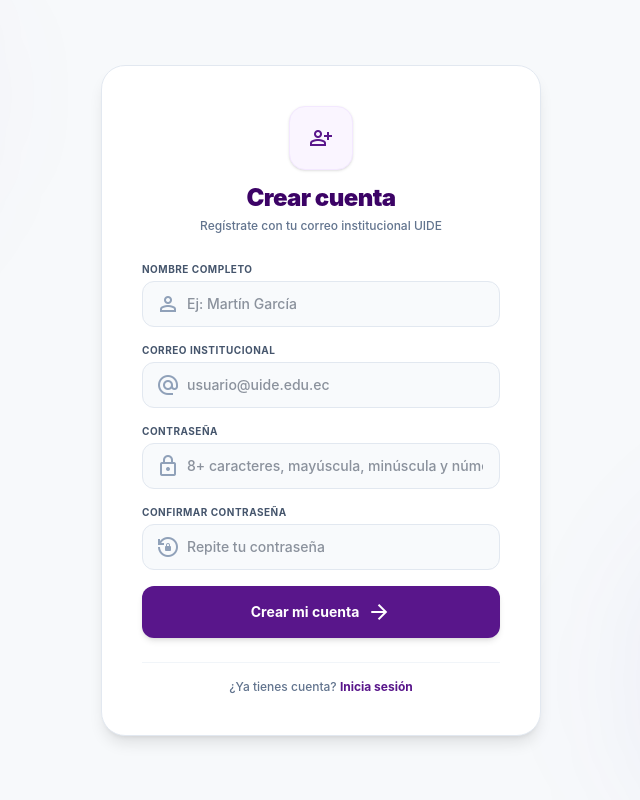
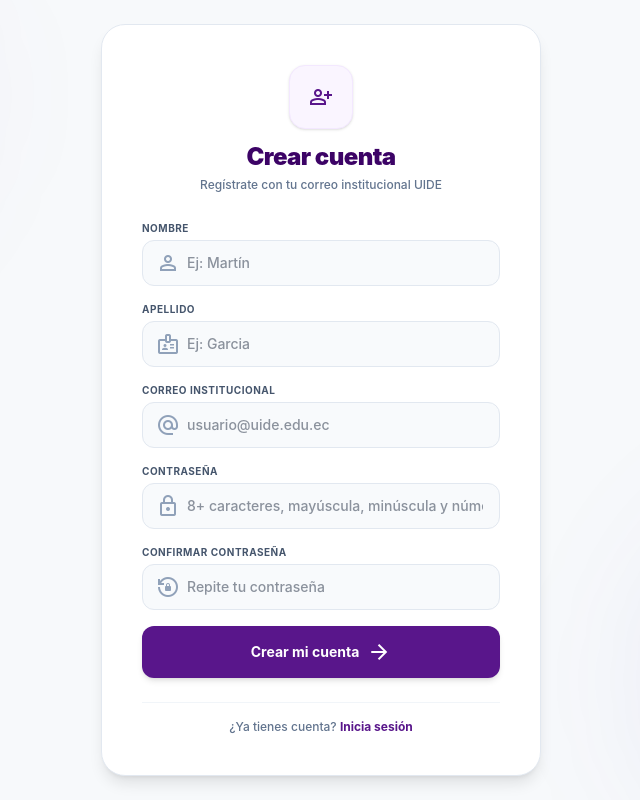
Before and after one commit to MilenaO02/SafeWalkU, a React (Vite) app in the folder frontend/: page /registro in a window 1280 px wide. Shown: the whole page, without its empty margins (319-959 px from the left). Built offline with nearby package versions, Linux system fonts and the light colour scheme; no server answers.

Commit message:
Corrige respuestas API y registro

```diff
--- a/frontend/src/components/Registro.jsx
+++ b/frontend/src/components/Registro.jsx
@@ -6,7 +6,8 @@ export default function Registro() {
   const navigate = useNavigate();
 
   const [formData, setFormData] = useState({
-    name: '',
+    nombre: '',
+    apellido: '',
     email: '',
     password: '',
     confirmPassword: '',
@@ -34,13 +35,9 @@ export default function Registro() {
 
     setLoading(true);
     try {
-      const [firstName, ...lastNameParts] = formData.name.trim().split(' ');
-      const nombre = firstName || '';
-      const apellido = lastNameParts.join(' ') || 'Sin Apellido';
-
       await register({
-        nombre,
-        apellido,
+        nombre: formData.nombre.trim(),
+        apellido: formData.apellido.trim(),
         correo: formData.email.trim().toLowerCase(),
         contrasena: formData.password
       });
@@ -98,19 +95,40 @@ export default function Registro() {
             {/* Nombre */}
             <div className="space-y-1">
               <label className="block text-[10px] font-bold text-slate-600 uppercase tracking-wider">
-                Nombre completo
+                Nombre
               </label>
               <div className="relative group">
                 <span className="material-symbols-outlined absolute left-3.5 top-1/2 -translate-y-1/2 text-slate-400 group-focus-within:text-purple-900 transition-colors text-[20px]">
                   person
                 </span>
                 <input
-                  name="name"
+                  name="nombre"
                   type="text"
                   required
-                  value={formData.name}
+                  value={formData.nombre}
                   onChange={handleChange}
-                  placeholder="Ej: Martín García"
+                  placeholder="Ej: Martín"
+                  className="w-full pl-11 pr-4 py-3 bg-slate-50 border border-slate-200 rounded-xl text-sm focus:outline-none focus:ring-2 focus:ring-purple-200 focus:border-purple-900 transition-all font-medium text-slate-800"
+                />
+              </div>
+            </div>
+
+            {/* Apellido */}
+            <div className="space-y-1">
+              <label className="block text-[10px] font-bold text-slate-600 uppercase tracking-wider">
+                Apellido
+              </label>
+              <div className="relative group">
+                <span className="material-symbols-outlined absolute left-3.5 top-1/2 -translate-y-1/2 text-slate-400 group-focus-within:text-purple-900 transition-colors text-[20px]">
+                  badge
+                </span>
+                <input
+                  name="apellido"
+                  type="text"
+                  required
+                  value={formData.apellido}
+                  onChange={handleChange}
+                  placeholder="Ej: Garcia"
                   className="w-full pl-11 pr-4 py-3 bg-slate-50 border border-slate-200 rounded-xl text-sm focus:outline-none focus:ring-2 focus:ring-purple-200 focus:border-purple-900 transition-all font-medium text-slate-800"
                 />
               </div>
```
Also changed, not shown: 1 other file (tests, documents, lock files or other folders).
